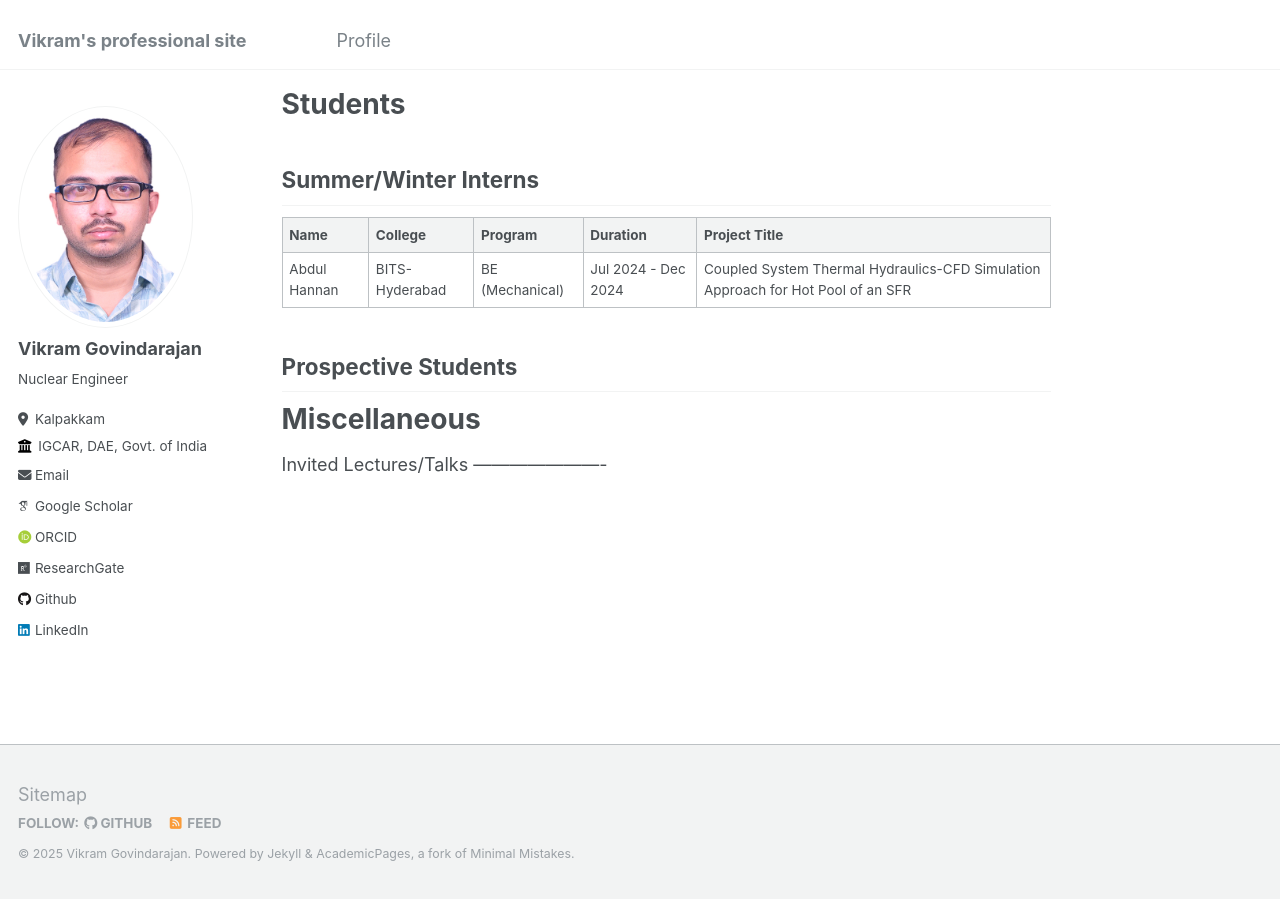
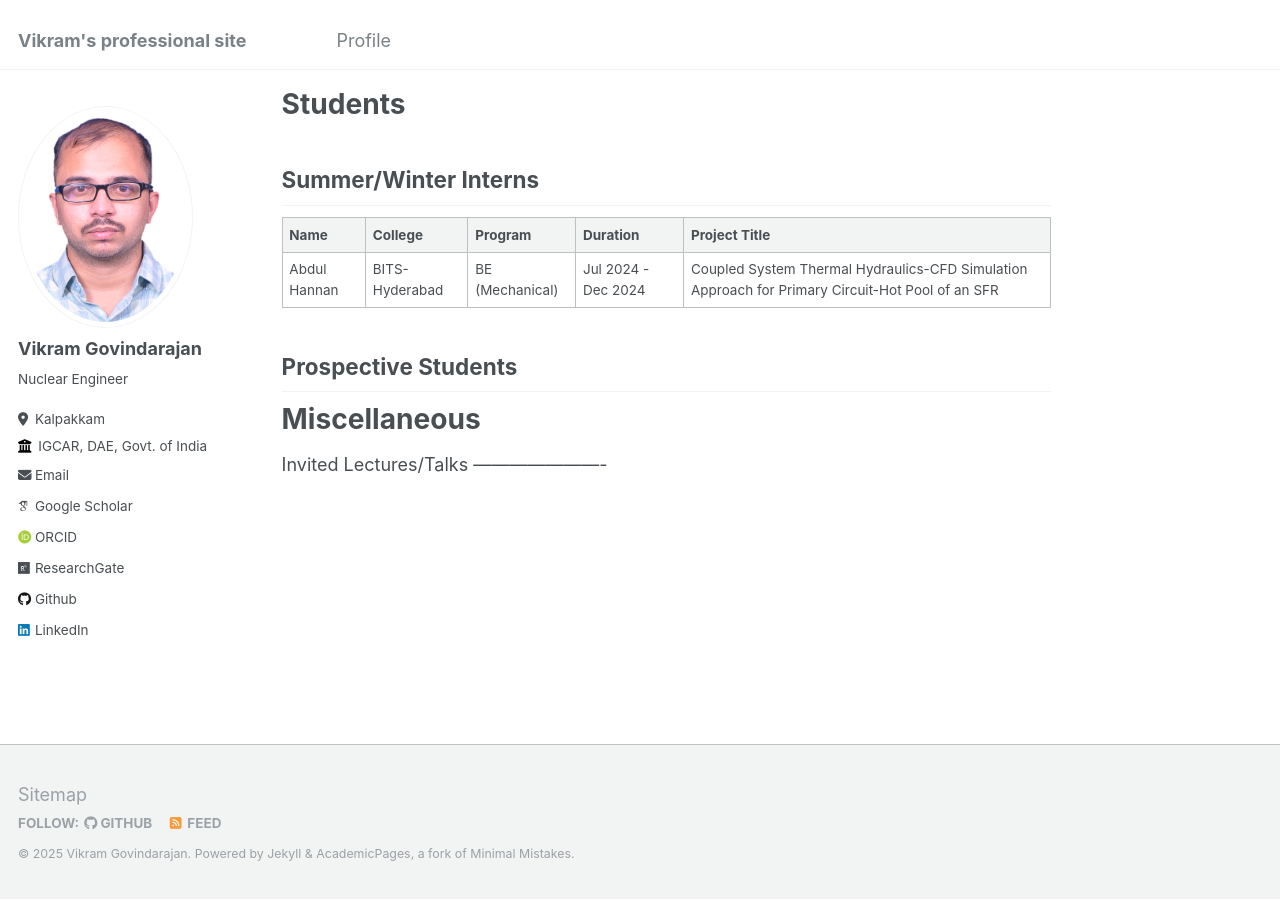
Before and after one commit to VikramGovindarajan/vikramgovindarajan.github.io, a Jekyll site: the page built from _pages/profile.md, in a window 1280 px wide and 900 px high, scrolled down 1498 px. Built offline with Jekyll 4.4.1, drawn with Linux system fonts in a browser that asks for light colours; some web fonts are replaced.

Commit message:
update student project title for clarity

```diff
--- a/_pages/profile.md
+++ b/_pages/profile.md
@@ -58,7 +58,7 @@ Students
 
 | Name          | College          | Program            | Duration           | Project Title                                             |
 |---------------|------------------|--------------------|--------------------|----------------------------------------------------------|
-| Abdul Hannan  | BITS-Hyderabad   | BE (Mechanical)    | Jul 2024 - Dec 2024 | Coupled System Thermal Hydraulics-CFD Simulation Approach for Hot Pool of an SFR |
+| Abdul Hannan  | BITS-Hyderabad   | BE (Mechanical)    | Jul 2024 - Dec 2024 | Coupled System Thermal Hydraulics-CFD Simulation Approach for Primary Circuit-Hot Pool of an SFR |
 
 ## Prospective Students
 
```
